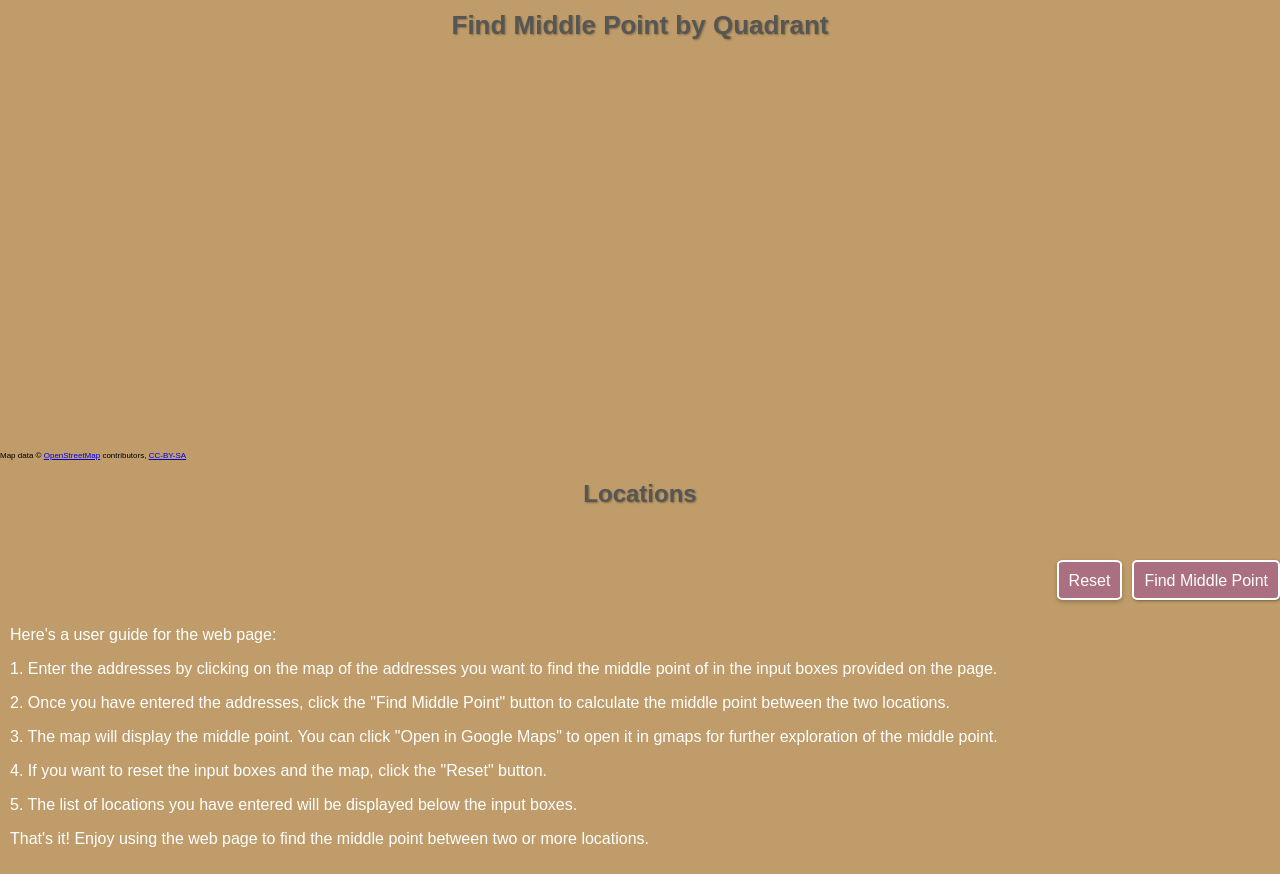
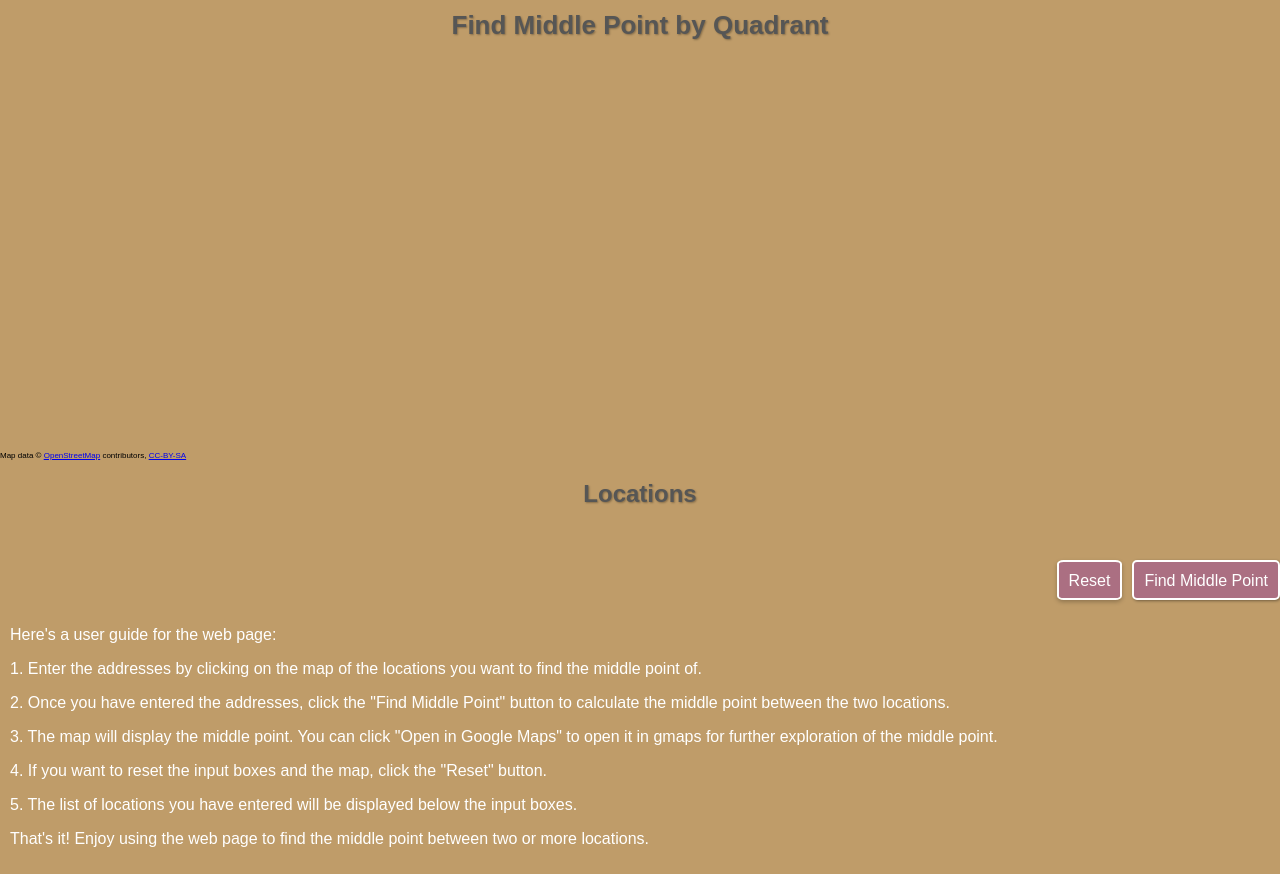
Before and after one commit to quadrantbs/middlepoint, a plain HTML site: page index.html in a window 1280 px wide. Drawn offline with Linux system fonts and the light colour scheme; a script that the page names is missing.

Commit message:
last please

```diff
--- a/index.html
+++ b/index.html
@@ -26,7 +26,7 @@
       </div>
       <div id="user-guide">
         <p>Here's a user guide for the web page:</p>
-        <p>1. Enter the addresses by clicking on the map of the addresses you want to find the middle point of in the input boxes provided on the page.</p>
+        <p>1. Enter the addresses by clicking on the map of the locations you want to find the middle point of.</p>
         <p>2. Once you have entered the addresses, click the "Find Middle Point" button to calculate the middle point between the two locations.</p>
         <p>3. The map will display the middle point. You can click "Open in Google Maps" to open it in gmaps for further exploration of the middle point.</p>
         <p>4. If you want to reset the input boxes and the map, click the "Reset" button.</p>
```
